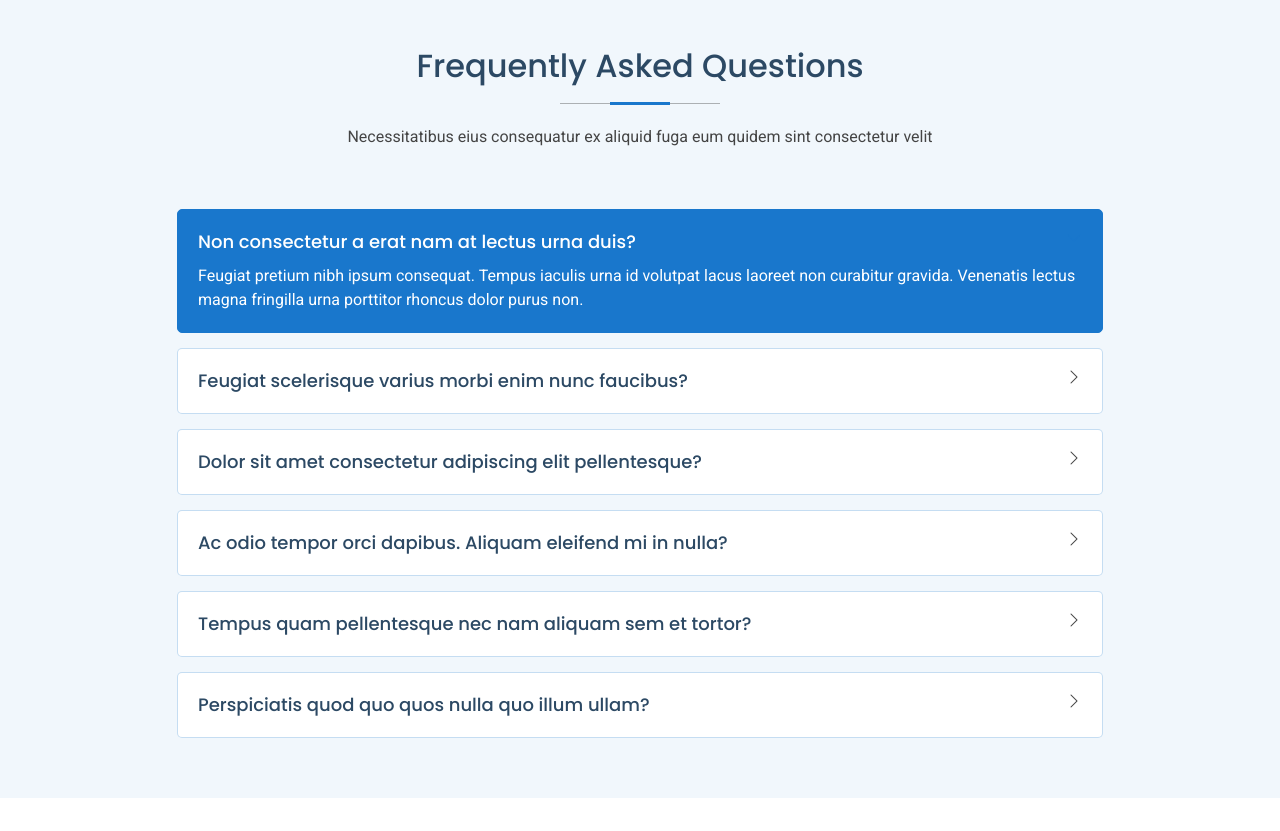
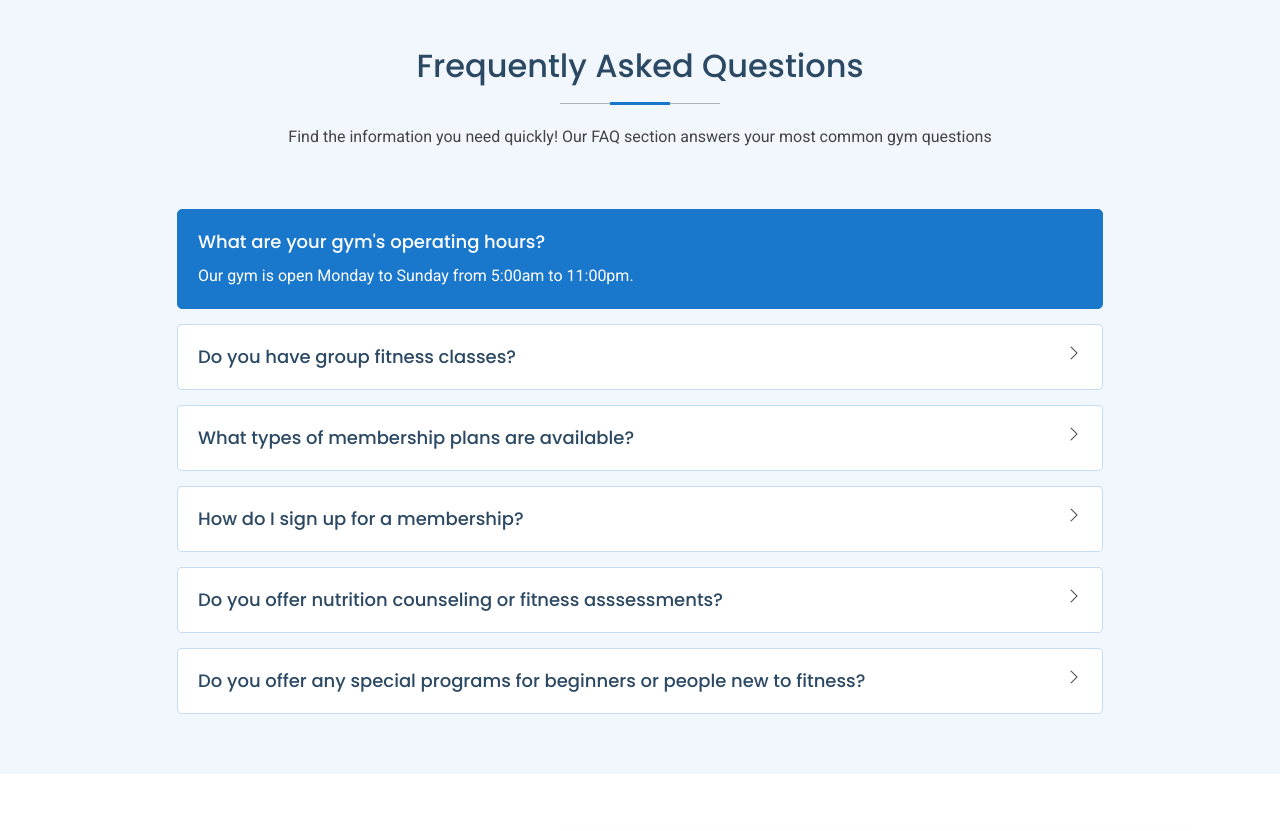
Before and after one commit to hezel-godalla/WebSystem_MidtermProject, a plain HTML site: page index.html in a window 1280 px wide. Shown: the part 4780-5611 px from the top of the page. Drawn offline with Linux system fonts and the light colour scheme; animation ran at ten frames a second.

Commit message:
faq section

```diff
--- a/index.html
+++ b/index.html
@@ -601,7 +601,7 @@
       <!-- Section Title -->
       <div class="container section-title" data-aos="fade-up">
         <h2>Frequently Asked Questions</h2>
-        <p>Necessitatibus eius consequatur ex aliquid fuga eum quidem sint consectetur velit</p>
+        <p>Find the information you need quickly! Our FAQ section answers your most common gym questions</p>
       </div><!-- End Section Title -->
 
       <div class="container">
@@ -613,49 +613,49 @@
             <div class="faq-container">
 
               <div class="faq-item faq-active">
-                <h3>Non consectetur a erat nam at lectus urna duis?</h3>
+                <h3>What are your gym's operating hours?</h3>
                 <div class="faq-content">
-                  <p>Feugiat pretium nibh ipsum consequat. Tempus iaculis urna id volutpat lacus laoreet non curabitur gravida. Venenatis lectus magna fringilla urna porttitor rhoncus dolor purus non.</p>
+                  <p>Our gym is open Monday to Sunday from 5:00am to 11:00pm.</p>
                 </div>
                 <i class="faq-toggle bi bi-chevron-right"></i>
               </div><!-- End Faq item-->
 
               <div class="faq-item">
-                <h3>Feugiat scelerisque varius morbi enim nunc faucibus?</h3>
+                <h3>Do you have group fitness classes?</h3>
                 <div class="faq-content">
-                  <p>Dolor sit amet consectetur adipiscing elit pellentesque habitant morbi. Id interdum velit laoreet id donec ultrices. Fringilla phasellus faucibus scelerisque eleifend donec pretium. Est pellentesque elit ullamcorper dignissim. Mauris ultrices eros in cursus turpis massa tincidunt dui.</p>
+                  <p>Yes! We offer a variety of group fitness classes, including yoga, zumba, HIIT, strength training, and spin classes.</p>
                 </div>
                 <i class="faq-toggle bi bi-chevron-right"></i>
               </div><!-- End Faq item-->
 
               <div class="faq-item">
-                <h3>Dolor sit amet consectetur adipiscing elit pellentesque?</h3>
+                <h3>What types of membership plans are available?</h3>
                 <div class="faq-content">
-                  <p>Eleifend mi in nulla posuere sollicitudin aliquam ultrices sagittis orci. Faucibus pulvinar elementum integer enim. Sem nulla pharetra diam sit amet nisl suscipit. Rutrum tellus pellentesque eu tincidunt. Lectus urna duis convallis convallis tellus. Urna molestie at elementum eu facilisis sed odio morbi quis</p>
+                  <p>We offer monthly, quarterly, and annual membership plans. We also have flexible day passes and family packages. Our team can help you choose the best option based on your fitness goals.</p>
                 </div>
                 <i class="faq-toggle bi bi-chevron-right"></i>
               </div><!-- End Faq item-->
 
               <div class="faq-item">
-                <h3>Ac odio tempor orci dapibus. Aliquam eleifend mi in nulla?</h3>
+                <h3>How do I sign up for a membership?</h3>
                 <div class="faq-content">
-                  <p>Dolor sit amet consectetur adipiscing elit pellentesque habitant morbi. Id interdum velit laoreet id donec ultrices. Fringilla phasellus faucibus scelerisque eleifend donec pretium. Est pellentesque elit ullamcorper dignissim. Mauris ultrices eros in cursus turpis massa tincidunt dui.</p>
+                  <p>You can sign up online through our website or visit our gym in person. Our staff guide you through the process, help you select a membership plan, and answer any questions you may have.</p>
                 </div>
                 <i class="faq-toggle bi bi-chevron-right"></i>
               </div><!-- End Faq item-->
 
               <div class="faq-item">
-                <h3>Tempus quam pellentesque nec nam aliquam sem et tortor?</h3>
+                <h3>Do you offer nutrition counseling or fitness asssessments?</h3>
                 <div class="faq-content">
-                  <p>Molestie a iaculis at erat pellentesque adipiscing commodo. Dignissim suspendisse in est ante in. Nunc vel risus commodo viverra maecenas accumsan. Sit amet nisl suscipit adipiscing bibendum est. Purus gravida quis blandit turpis cursus in</p>
+                  <p> Yes, We provide nutrition counseling and personalized fitness assessment to help you create a plan suits your lifestyle and fitness goals. Schedule an appointment with our experts today!</p>
                 </div>
                 <i class="faq-toggle bi bi-chevron-right"></i>
               </div><!-- End Faq item-->
 
               <div class="faq-item">
-                <h3>Perspiciatis quod quo quos nulla quo illum ullam?</h3>
+                <h3>Do you offer any special programs for beginners or people new to fitness?</h3>
                 <div class="faq-content">
-                  <p>Enim ea facilis quaerat voluptas quidem et dolorem. Quis et consequatur non sed in suscipit sequi. Distinctio ipsam dolore et.</p>
+                  <p>Yes! We have begginer-friendly fitness programs that include guided workouts, introductory personal training sessions, and educational resources to help you get started safely and confidently.</p>
                 </div>
                 <i class="faq-toggle bi bi-chevron-right"></i>
               </div><!-- End Faq item-->
```
